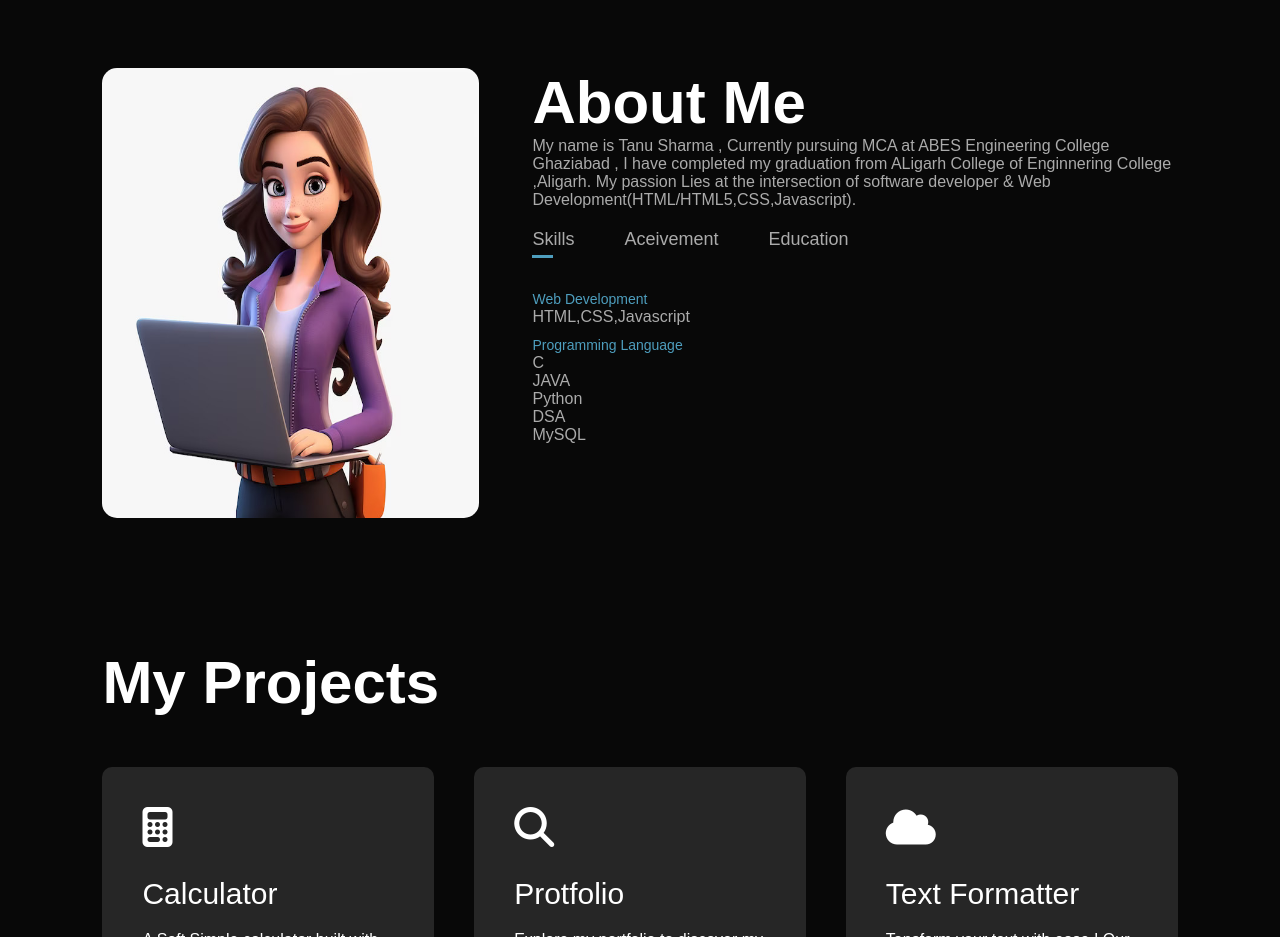
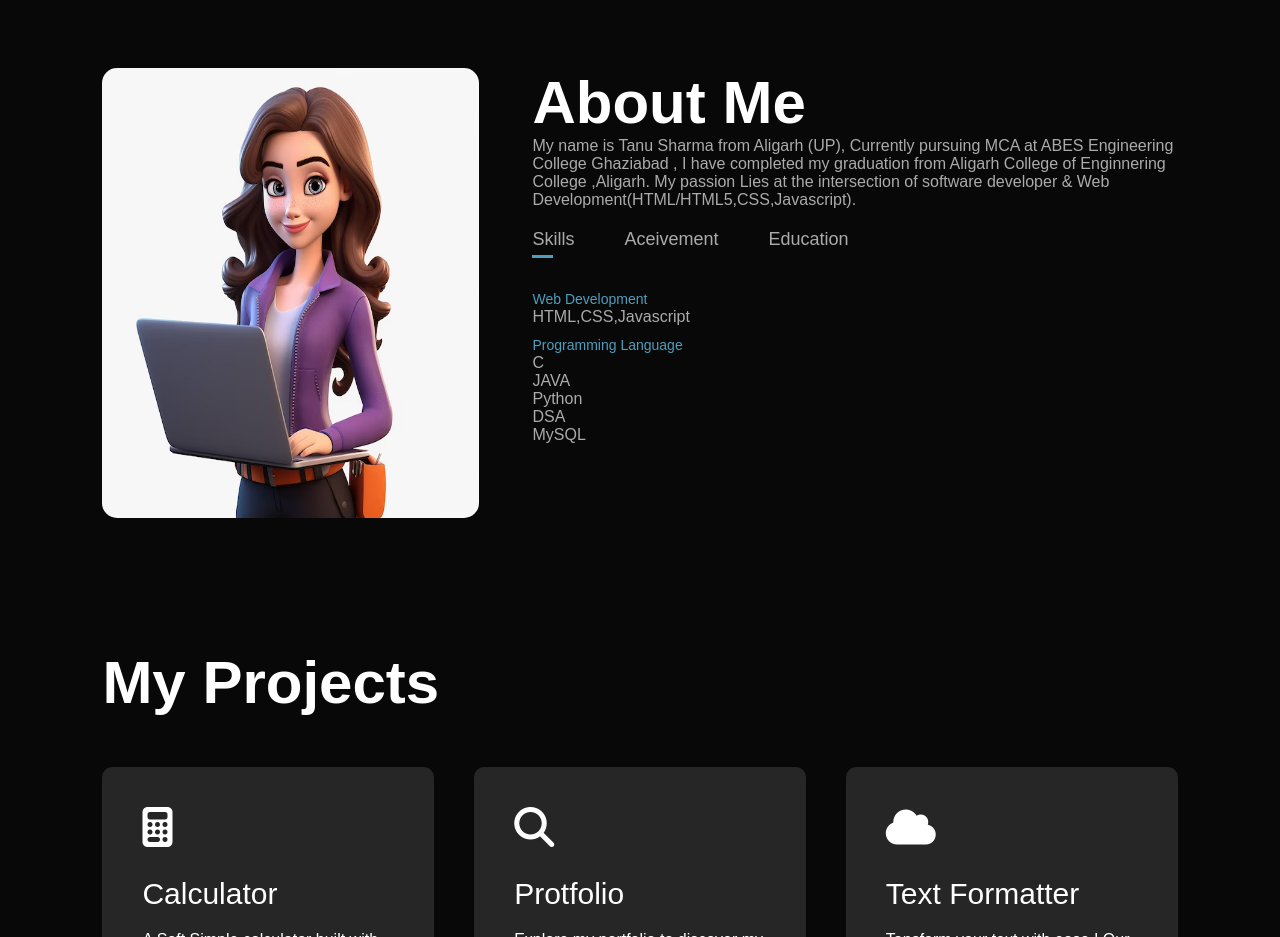
Before and after one commit to tanusharma72/Personal_portfolio, a website: page index.html in a window 1280 px wide. Shown: the part 820-1757 px from the top of the page. Drawn offline with nearby package versions, Linux system fonts and the light colour scheme.

Commit message:
Update index.html

```diff
--- a/index.html
+++ b/index.html
@@ -62,7 +62,7 @@
                 </div>
                 <div class="about-col-2">
                     <h1 class="sub-title">About Me</h1>
-                    <p>My name is Tanu Sharma , Currently pursuing MCA at ABES Engineering College Ghaziabad , I have completed my graduation from ALigarh
+                    <p>My name is Tanu Sharma from Aligarh (UP), Currently pursuing MCA at ABES Engineering College Ghaziabad , I have completed my graduation from Aligarh
                         College of Enginnering College ,Aligarh. My passion Lies at the intersection of software developer & Web Development(HTML/HTML5,CSS,Javascript).
                     </p>
                     <div class="tab-titles">
```
